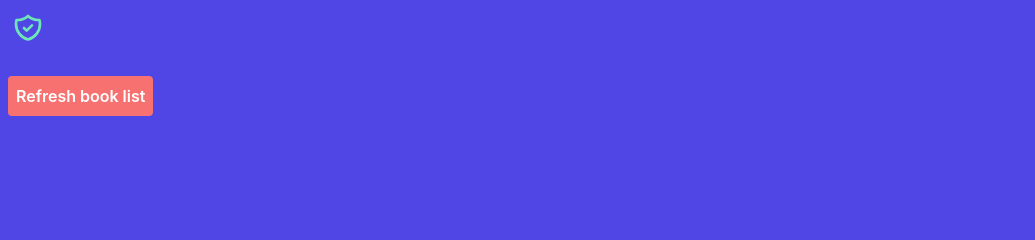
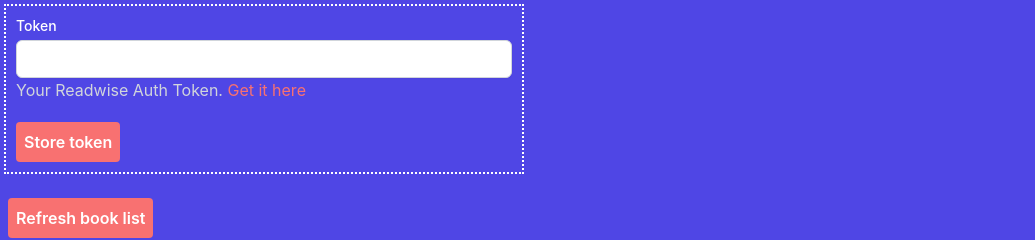
Before and after one commit to TedisAgolli/readwise-new-tab, a React (Create React App) app: page / in a window 1280 px wide. Shown: the top 240 px of the page, without its empty margins (0-1035 px from the left). Built offline with nearby package versions, Linux system fonts and the light colour scheme.

Commit message:
Change version

```diff
--- a/src/App.js
+++ b/src/App.js
@@ -56,7 +56,7 @@
 
   return (
     <div className="bg-indigo-600 w-screen h-screen overflow-hidden">
-      {!tokenIsStored ? (
+      {tokenIsStored ? (
         <div className="m-3" title="Your token has been stored">
           {checkMark}
         </div>
```
Also changed, not shown: public/manifest.json, 1 other file (tests, documents, lock files or other folders).
